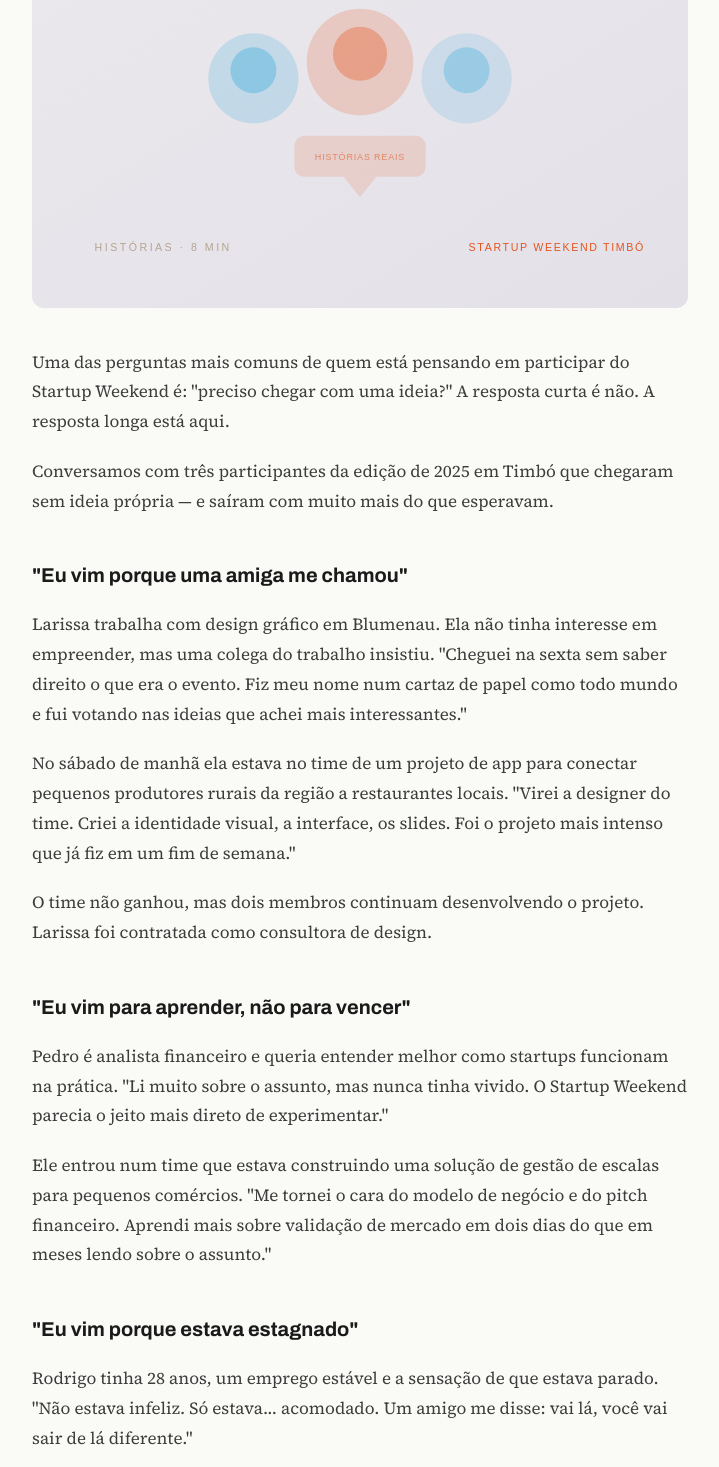
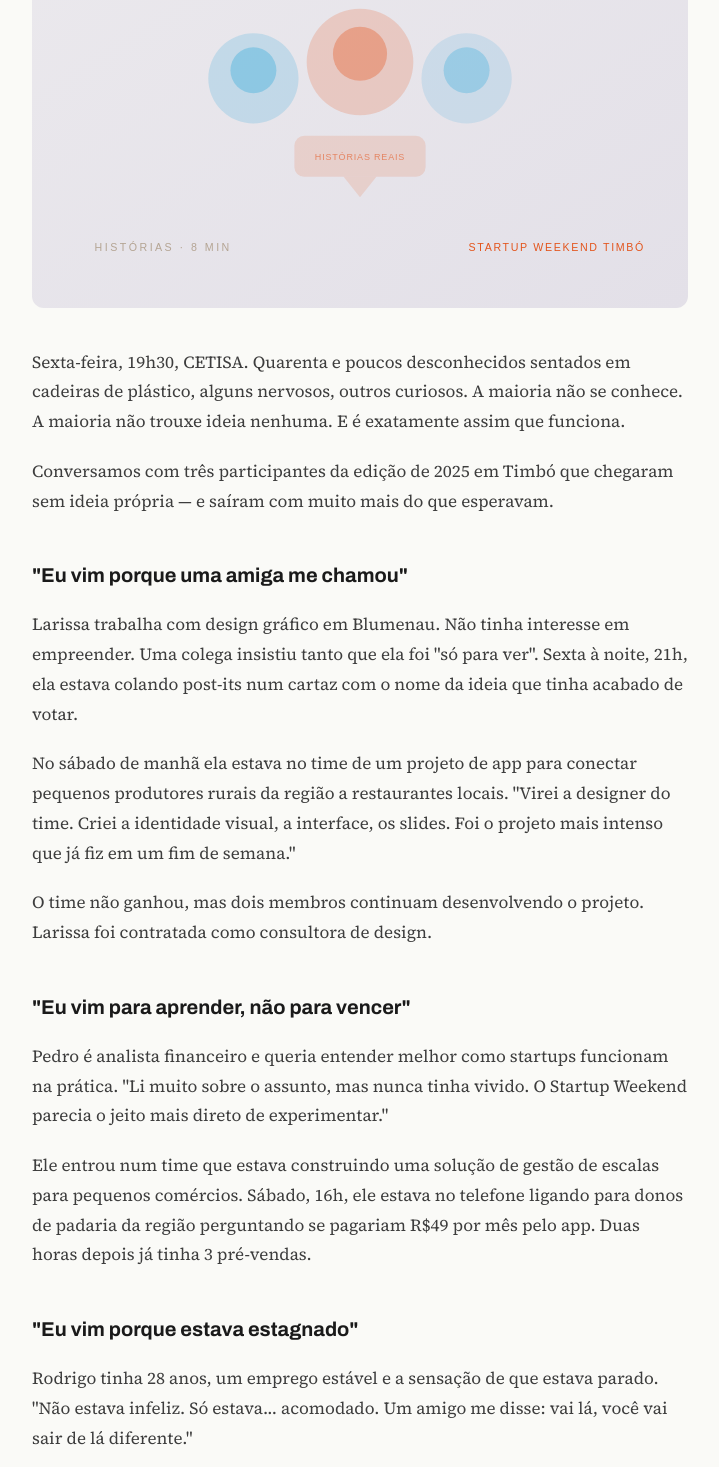
Before and after one commit to mdalmarco/sw2026, a React (Vite) app: page /blog/cheguei-sem-ideia in a window 1280 px wide. Shown: the part 522-1989 px from the top of the page, without its empty margins (280-999 px from the left). Built offline with nearby package versions, Linux system fonts and the light colour scheme.

Commit message:
feat: Onda 4 — inject real scenes, timestamps, friction into blog posts

```diff
--- a/src/data/content.ts
+++ b/src/data/content.ts
@@ -180,14 +180,14 @@ export const BLOG_POSTS = [
     slug: 'o-que-levar-na-mochila',
     body: [
       'O Startup Weekend dura 54 horas — da sexta à noite até o domingo à noite. Parece pouco, mas quem já participou sabe: o tempo passa rápido e qualquer coisa que tire você do foco custa caro.',
-      'A boa notícia é que preparar a mochila certa é simples. Aqui vai o checklist completo.',
+      'A boa notícia é que preparar a mochila certa é simples. Na edição de 2025 em Timbó, quem chegou com o básico resolvido ganhou tempo onde importava: na construção do produto.',
       '## O essencial',
       'Carregador de celular e cabo — o seu notebook vai estar conectado, mas o celular vai funcionar como ferramenta de pesquisa, comunicação com o time e apresentação de protótipos. Leve também um carregador portátil se tiver.',
-      'Fones de ouvido — o ambiente é agitado. Ter fones ajuda a entrar em foco quando você precisa escrever, programar ou pensar.',
+      'Fones de ouvido — sábado de manhã, 9h, o salão da CETISA está cheio de gente discutindo ao mesmo tempo. Ter fones ajuda a isolar quando você precisa escrever, prototipar ou simplesmente pensar por 15 minutos.',
       'Bloco de notas ou caderno pequeno — parece antiquado, mas anotar à mão na sexta-feira, durante os pitches e a votação, é muito mais rápido do que digitar. Suas melhores ideias vão aparecer nesse momento.',
       'Roupa confortável para dois dias — você vai trabalhar sentado, em pé, apresentando e provavelmente vai dormir pouco. Priorize conforto. Traga um agasalho: espaços com ar-condicionado no verão do Vale do Itajaí podem ser frios.',
       '## O que você não precisa trazer',
-      'Slides prontos — o Startup Weekend não é um hackathon de apresentação. Você vai construir o produto e o pitch durante o fim de semana, a partir da ideia escolhida pelo grupo. Chegar com material pronto não só é inútil como pode te travar.',
+      'Slides prontos — na sexta à noite, ninguém sabe qual ideia vai vencer a votação. O pitch de domingo nasce do que o time construiu no sábado. Chegar com material pronto não só é inútil como pode te travar numa direção que o time não vai seguir.',
       'A ideia perfeita — a maioria das melhores ideias do evento nasce da combinação de pessoas diferentes ao redor de um problema real. Venha aberto.',
       'Ansiedade sobre não saber programar (ou não saber de negócios) — times precisam de perfis diferentes. Designers, vendedores, analistas de mercado e pessoas com visão de cliente são tão importantes quanto devs.',
       '## O que o evento oferece',
@@ -203,15 +203,15 @@ export const BLOG_POSTS = [
     image: '/images/blog_historias.svg',
     slug: 'cheguei-sem-ideia',
     body: [
-      'Uma das perguntas mais comuns de quem está pensando em participar do Startup Weekend é: "preciso chegar com uma ideia?" A resposta curta é não. A resposta longa está aqui.',
+      'Sexta-feira, 19h30, CETISA. Quarenta e poucos desconhecidos sentados em cadeiras de plástico, alguns nervosos, outros curiosos. A maioria não se conhece. A maioria não trouxe ideia nenhuma. E é exatamente assim que funciona.',
       'Conversamos com três participantes da edição de 2025 em Timbó que chegaram sem ideia própria — e saíram com muito mais do que esperavam.',
       '## "Eu vim porque uma amiga me chamou"',
-      'Larissa trabalha com design gráfico em Blumenau. Ela não tinha interesse em empreender, mas uma colega do trabalho insistiu. "Cheguei na sexta sem saber direito o que era o evento. Fiz meu nome num cartaz de papel como todo mundo e fui votando nas ideias que achei mais interessantes."',
+      'Larissa trabalha com design gráfico em Blumenau. Não tinha interesse em empreender. Uma colega insistiu tanto que ela foi "só para ver". Sexta à noite, 21h, ela estava colando post-its num cartaz com o nome da ideia que tinha acabado de votar.',
       'No sábado de manhã ela estava no time de um projeto de app para conectar pequenos produtores rurais da região a restaurantes locais. "Virei a designer do time. Criei a identidade visual, a interface, os slides. Foi o projeto mais intenso que já fiz em um fim de semana."',
       'O time não ganhou, mas dois membros continuam desenvolvendo o projeto. Larissa foi contratada como consultora de design.',
       '## "Eu vim para aprender, não para vencer"',
       'Pedro é analista financeiro e queria entender melhor como startups funcionam na prática. "Li muito sobre o assunto, mas nunca tinha vivido. O Startup Weekend parecia o jeito mais direto de experimentar."',
-      'Ele entrou num time que estava construindo uma solução de gestão de escalas para pequenos comércios. "Me tornei o cara do modelo de negócio e do pitch financeiro. Aprendi mais sobre validação de mercado em dois dias do que em meses lendo sobre o assunto."',
+      'Ele entrou num time que estava construindo uma solução de gestão de escalas para pequenos comércios. Sábado, 16h, ele estava no telefone ligando para donos de padaria da região perguntando se pagariam R$49 por mês pelo app. Duas horas depois já tinha 3 pré-vendas.',
       '## "Eu vim porque estava estagnado"',
       'Rodrigo tinha 28 anos, um emprego estável e a sensação de que estava parado. "Não estava infeliz. Só estava... acomodado. Um amigo me disse: vai lá, você vai sair de lá diferente."',
       'Ele chegou na sexta sem ideia, entrou no time de uma plataforma de cursos profissionalizantes para jovens do interior e virou o responsável pela estratégia de vendas e pelos contatos com escolas da região.',
@@ -228,14 +228,14 @@ export const BLOG_POSTS = [
     image: '/images/blog_pitch.svg',
     slug: 'pitch-60-segundos',
     body: [
-      'A abertura do Startup Weekend na sexta-feira tem um formato que surpreende quem participa pela primeira vez: qualquer pessoa pode subir no palco, pegar o microfone e apresentar uma ideia em 60 segundos.',
+      'Sexta-feira, 20h15. O facilitador pede que quem tiver uma ideia levante a mão. Silêncio. Depois uma mão. Depois três. Depois doze. Cada um vai até a frente, pega o microfone e tem 60 segundos. O cronômetro na tela é implacável.',
       'Sem slides. Sem preparação prévia obrigatória. Sem critério de seleção. Você levanta a mão, vai lá e fala.',
       '## Por que 60 segundos?',
       'A regra existe por um motivo simples: forçar clareza. Se você não consegue explicar um problema e uma solução em um minuto, você provavelmente ainda não tem clareza suficiente sobre a ideia — ou sobre o problema que ela resolve.',
       'O tempo curto também democratiza. Ideias grandes e ideias simples têm o mesmo espaço. O que importa não é a sofisticação da apresentação, mas se a ideia ressoa com as pessoas na plateia.',
       '## O que faz um bom pitch de 60 segundos',
       'Os pitches que recebem mais votos geralmente seguem uma estrutura parecida, mesmo sem combinar antes.',
-      'Primeiro, o problema — descrito de forma concreta e reconhecível. "Você já tentou encontrar um profissional de saúde especializado em Timbó e não sabia por onde começar?" funciona melhor do que "existe uma lacuna no mercado de saúde regional".',
+      'Primeiro, o problema — descrito de forma que as pessoas na plateia reconheçam. Na edição de 2025, um participante começou com: "ontem eu passei 40 minutos procurando um fisioterapeuta em Timbó e desisti." Metade da sala acenou com a cabeça. Ele ganhou 14 votos.',
       'Depois, a solução — em uma frase. Não precisa ser técnica. Precisa ser compreensível.',
       'Por fim, um convite — "quem toparia construir isso comigo esse fim de semana?" As pessoas que levantam a mão são o seu time.',
       '## O que acontece depois',
```
